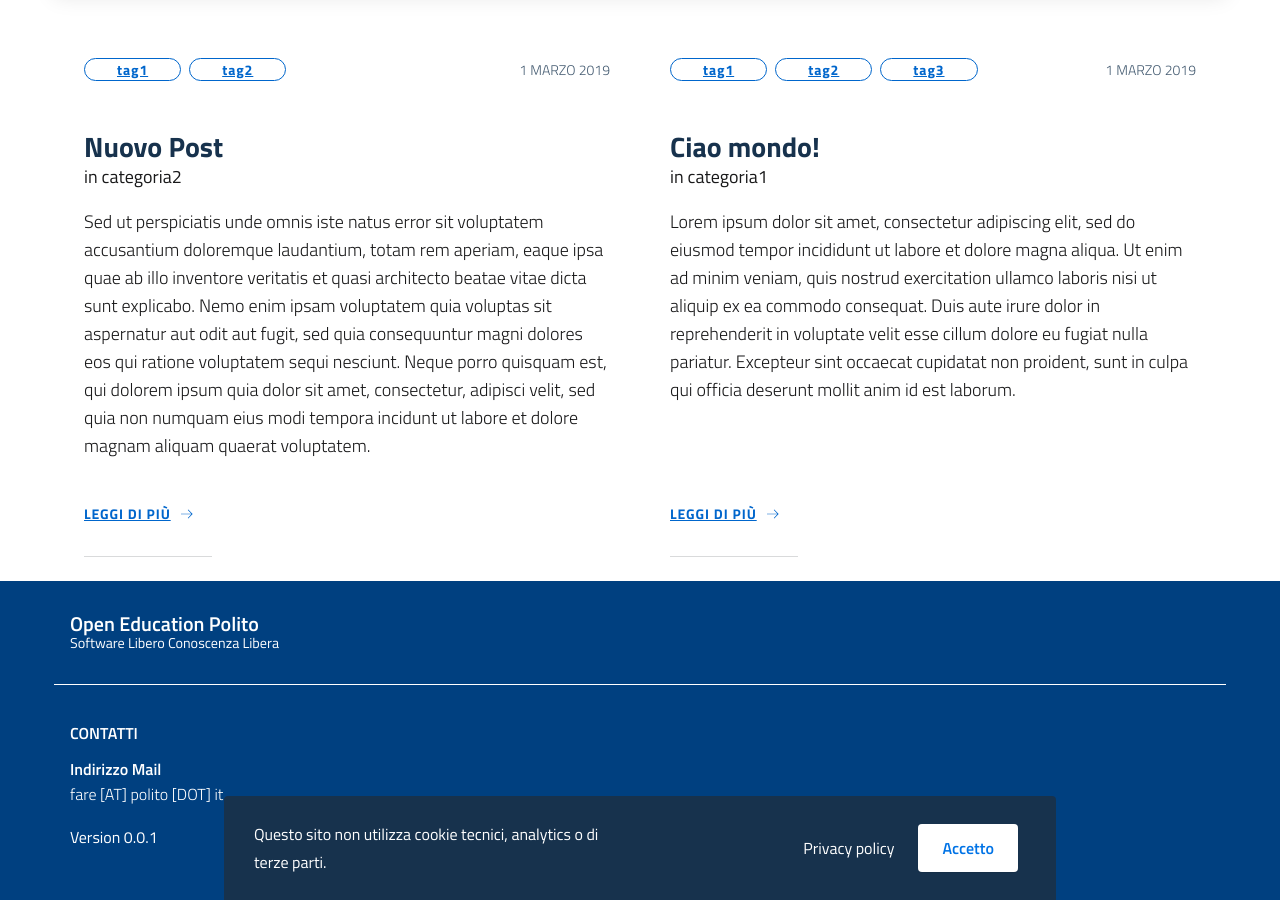
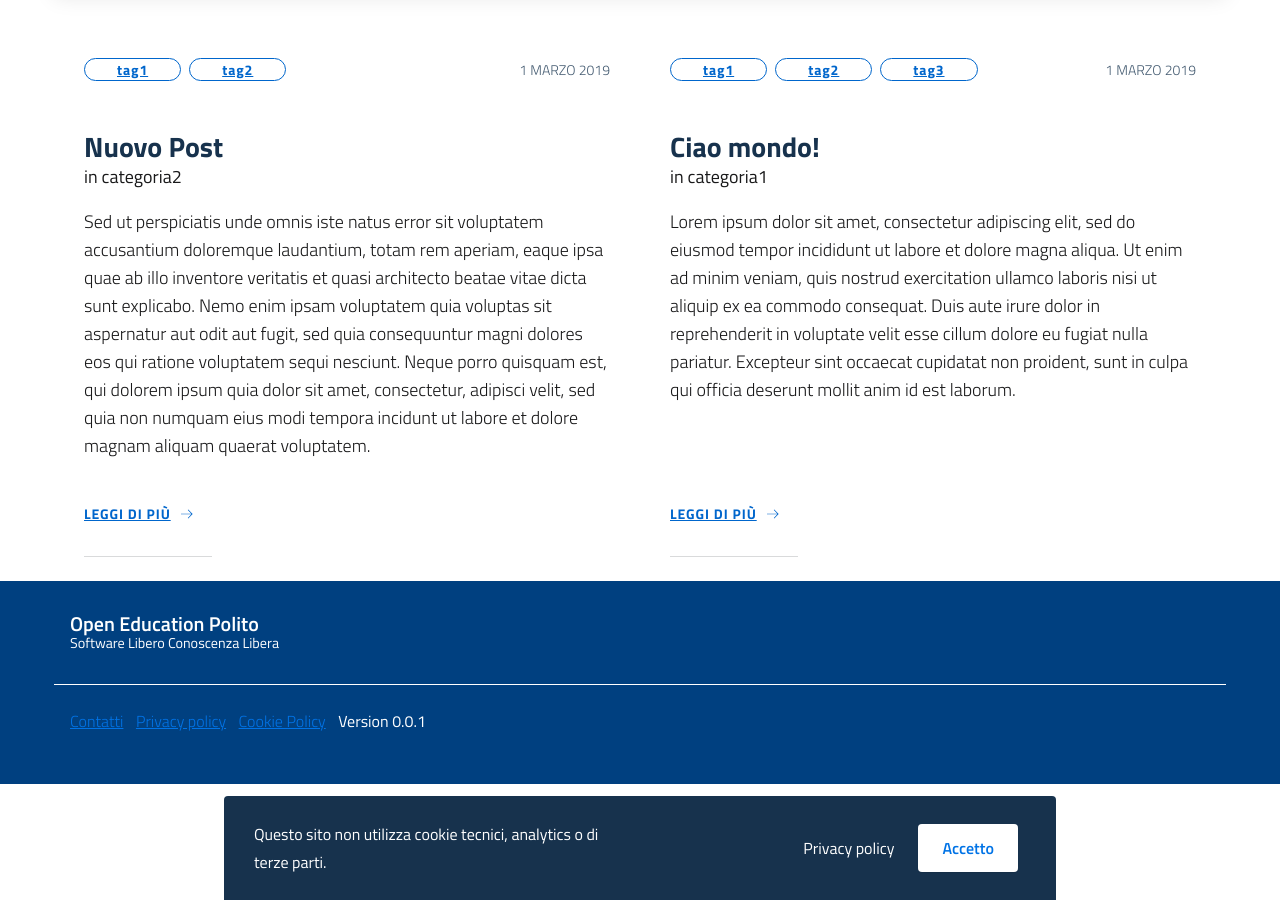
Before and after one commit to open-education-polito/org-website, a Jekyll site: the page built from it/index.md, in a window 1280 px wide and 900 px high, scrolled down 992 px. Built offline with Jekyll 4.4.1, drawn with Linux system fonts in a browser that asks for light colours.

Commit message:
Switched footer handling

```diff
--- a/_includes/footer/footer-col-1.html
+++ b/_includes/footer/footer-col-1.html
@@ -1,7 +1,7 @@
-<h4><a href="#" title="Vai alla pagina: Contatti">Contatti</a></h4>
-<p>
-  <strong>Indirizzo Mail</strong><br>fare [AT] polito [DOT] it
-</p>
-<p>
-  <small>Version 0.0.1</small>
-</p>
+<ul class="list-inline">
+<li class="list-inline-item"><a href="{{ site.baseurl }}/it/contatti" title="Vai alla pagina: Contatti">Contatti</a></li>
+{% for footer-link in site.data.t.footer-links[page.lang] %}
+<li class="list-inline-item"><a class="list-inline-item" href="{{ site.baseurl }}{{ footer-link[1].url }}" title="{{ footer-link[1].name }}">{{ footer-link[1].name }}</a></li>
+{% endfor %}
+<small>Version 0.0.1</small>
+</ul>
--- a/_includes/header/header-navigation.html
+++ b/_includes/header/header-navigation.html
@@ -6,7 +6,7 @@
         <div class="col-12">
           <div class="it-header-center-content-wrapper">
             <div class="it-brand-wrapper">
-              <a href="#">
+              <a href="/">
                 <div class="it-brand-text">
                   <h2 class="no_toc">{{ site.data.t.name[page.lang] }}</h2>
                   <h3 class="no_toc d-none d-md-block">{{ site.data.t.description[page.lang] }}</h3>
```
